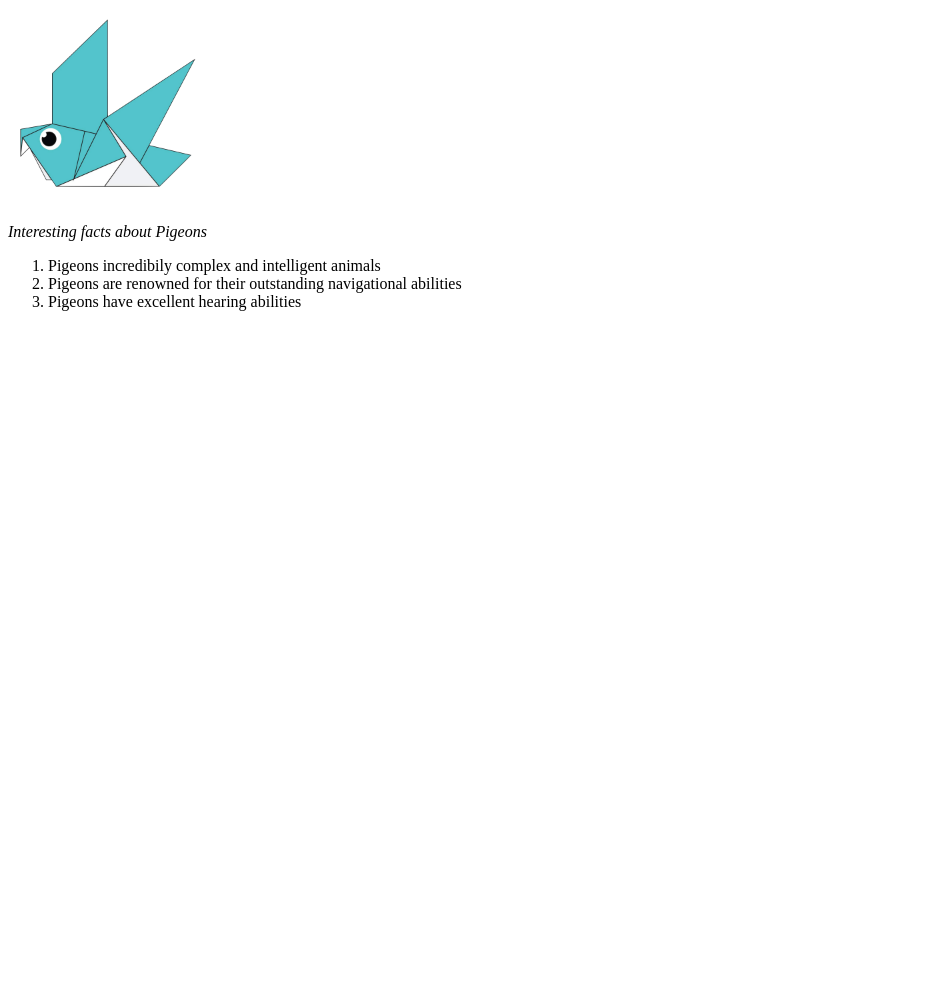
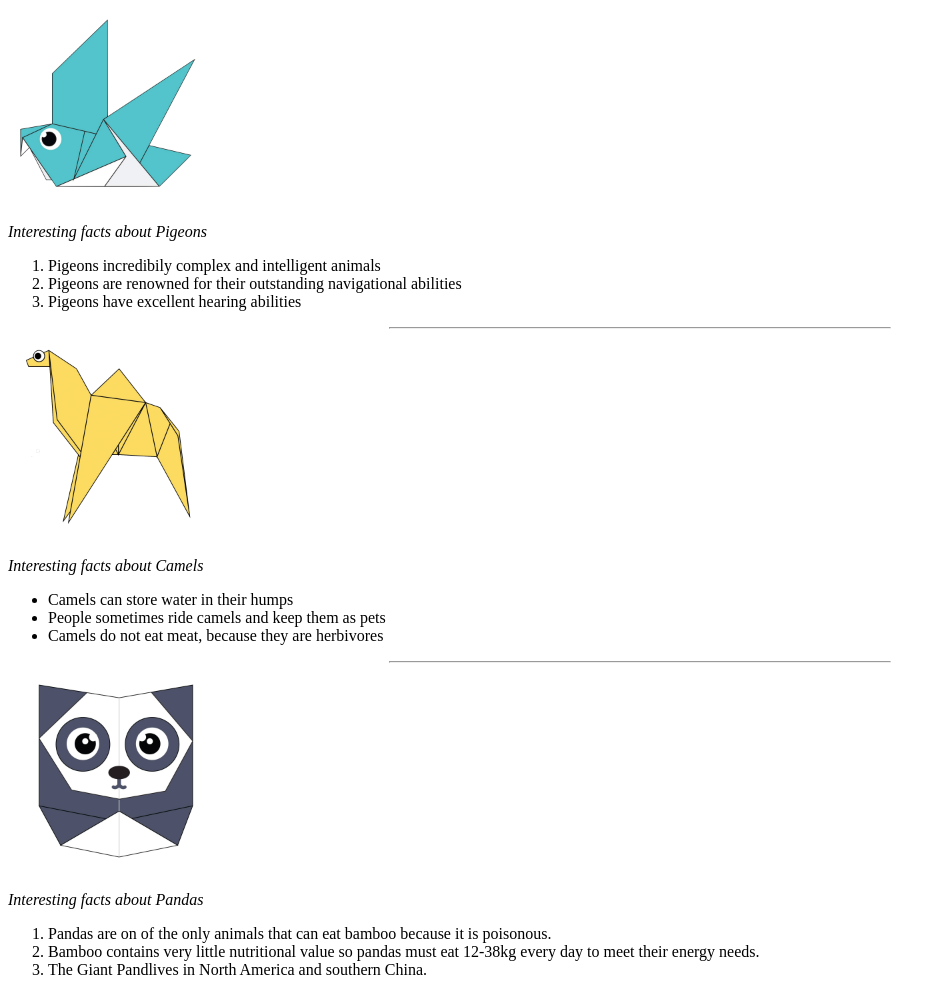
Before and after one commit to Mithilessh2010/Project-49, a plain HTML site: page Project 49/index.html in a window 1280 px wide. Shown: the part 519-1514 px from the top of the page, without its empty margins (0-946 px from the left). Before the commit the page ends 846 px from the top, so only its background shows below. Drawn offline with Linux system fonts and the light colour scheme.

Commit message:
Add files via upload

```diff
--- a/Project 49/index.html
+++ b/Project 49/index.html
@@ -35,6 +35,27 @@
         <li>Pigeons are renowned for their outstanding navigational abilities</li>
         <li>Pigeons have excellent hearing abilities</li>
     </ol>
+    <hr width=500px>
+    <a href="https://origami.me/camel/">
+        <img src="images/camel.png" width="200px" height="200xp"></a>
+    <p><i>Interesting facts about Camels</i></p>
+    <ul>
+        <li>Camels can store water in their humps</li>
+        <li>People sometimes ride camels and keep them as pets</li>
+        <li>Camels do not eat meat, because they are herbivores</li>
+    </ul>
+
+    <hr width=500px>
+    <a href="https://origami.me/panda/">
+        <img src="images/panda.png" width="200px" height="200xp"></a>
+    <p><i>Interesting facts about Pandas</i></p>
+    <ol>
+        <li>Pandas are on of the only animals that can eat bamboo because it is poisonous.</li>
+        <li>Bamboo contains very little nutritional value so pandas must eat 12-38kg every day to meet their energy
+            needs.</li>
+        <li>The Giant Pandlives in North America and southern China.</li>
+    </ol>
+
 </body>
 
 </html>
```
